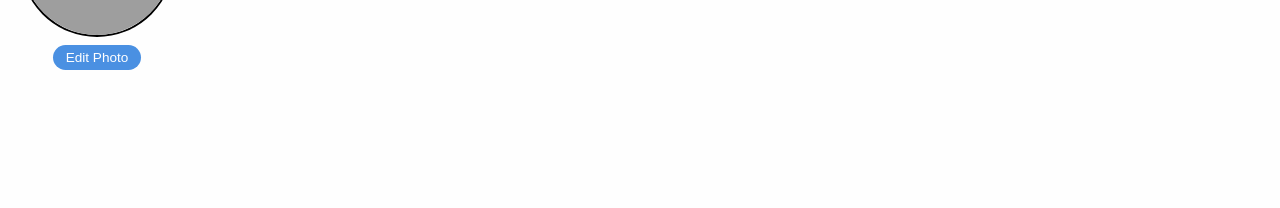
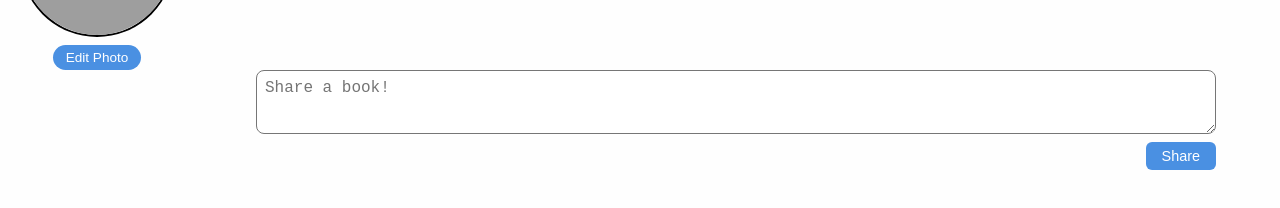
Before and after one commit to jeffreyzluo/CS35L-Reading-Log-Website, a React (Create React App) app in the folder loglit-landing/: page /profile in a window 1280 px wide. Shown: the part 226-434 px from the top of the page. Built offline with nearby package versions, Linux system fonts and the light colour scheme; grey boxes are pictures that could not be loaded.

Commit message:
Imlpemented user posts, along with separate CSS file

```diff
--- a/loglit-landing/src/App.css
+++ b/loglit-landing/src/App.css
@@ -185,4 +185,3 @@ body {
 .upload-button:hover {
   background-color: #357ab8;
 }
-/* Bio */
--- a/loglit-landing/src/pages/profile/Bio.js
+++ b/loglit-landing/src/pages/profile/Bio.js
@@ -17,7 +17,7 @@ function Bio() {
             className="input-bio"
             type="text"
             value={bio}
-            onChange={(e) => setBio(e.target.value)}
+            onChange={(event) => setBio(event.target.value)}
             placeholder="Tell us about yourself..."
           />
           <button className="bio-button" onClick={handleSaveClick}>
--- a/loglit-landing/src/pages/profile/Post.js
+++ b/loglit-landing/src/pages/profile/Post.js
@@ -1,5 +1,58 @@
 import React, { useState } from 'react';
 
+function Post() {
+  // Post feature state
+  const[input, setInput] = useState('');
+  const [posts, setPosts] = useState([]);
+
+  // --- Post Handlers ---
+  const handleShareClick = () => {
+    if (!input.trim()) return;
+
+    const newPost = {
+      id: Date.now(),
+      text: input.trim(),
+      timestamp: new Date().toDateString(),
+    };
+
+    setPosts([newPost, ...posts]);
+    setInput('');
+  };
+  const handleDeleteClick = (id) => {
+    setPosts(posts.filter((post) => post.id !== id));
+
+  };
+
+  return(
+    <div className="post-Section">
+      {/* Input Post */}
+      <div className="post-Container">
+        <textarea
+          className="post-Input"
+          type="text"
+          value={input}
+          onChange={(event) => setInput(event.target.value)}
+          placeholder="Share a book!">
+        </textarea>
+
+        <button className="postButton" onClick={handleShareClick}>Share</button>
+      </div>
+
+      {/* Shared Posts */}
+      <div>
+        <ul className="sharedPost">
+          {posts.map((post) => (
+            <li key={post.id}>
+              <strong className="post-text-content">{post.text}</strong>
+              <small>{post.timestamp}</small>
+              <button className="deletePost" onClick={ () => handleDeleteClick(post.id)}>Delete</button>
+            </li>
+          ))}
+        </ul>
+      </div>
+    </div>
+  );
+}
 
 
 export default Post;
--- /dev/null
+++ b/loglit-landing/src/pages/profile/Profile.css
@@ -0,0 +1,42 @@
+/* Posts */
+
+.post-Container {
+  display: flex;
+  flex-direction: column;
+  align-items: flex-end;
+  margin-left: 20%;
+  margin-right: 20%;
+  width: 60rem;
+}
+.post-Input {
+  display: flex;
+  overflow-wrap: break-word;
+  white-space: pre-wrap;
+  word-wrap: break-word;
+  width: 100%;
+  height: 4rem;
+  font-size: 16px;
+  padding: 8px;
+  border-radius: 8px;
+  box-sizing: border-box;
+}
+
+.postButton {
+  margin-top: 0.5rem;
+  padding: 0.4rem 1rem;
+  font-size: 0.9rem;
+  background-color: #4a90e2;
+  color: white;
+  border: none;
+  border-radius: 6px;
+  cursor: pointer;
+}
+
+.sharedPost {
+  margin-left: 20%;
+  margin-right: 20%;
+  margin-top: 2rem;
+  display: flex;
+  flex-direction: column;
+  gap: 1rem; /* space between posts */
+}
--- a/loglit-landing/src/pages/profile/ProfilePage.js
+++ b/loglit-landing/src/pages/profile/ProfilePage.js
@@ -1,7 +1,9 @@
 // Import Elements
+import "./Profile.css";
 import Bio from "./Bio.js";
 import Username from "./Username.js";
 import ProfilePic from './ProfilePic.js';
+import Post from "./Post.js";
 
 function Profile() {
   return (
@@ -24,6 +26,9 @@ function Profile() {
 
         </div>
       </div>
+        <div className="post-main">
+          <Post/>
+        </div>
     </div>
   );
 }
```
